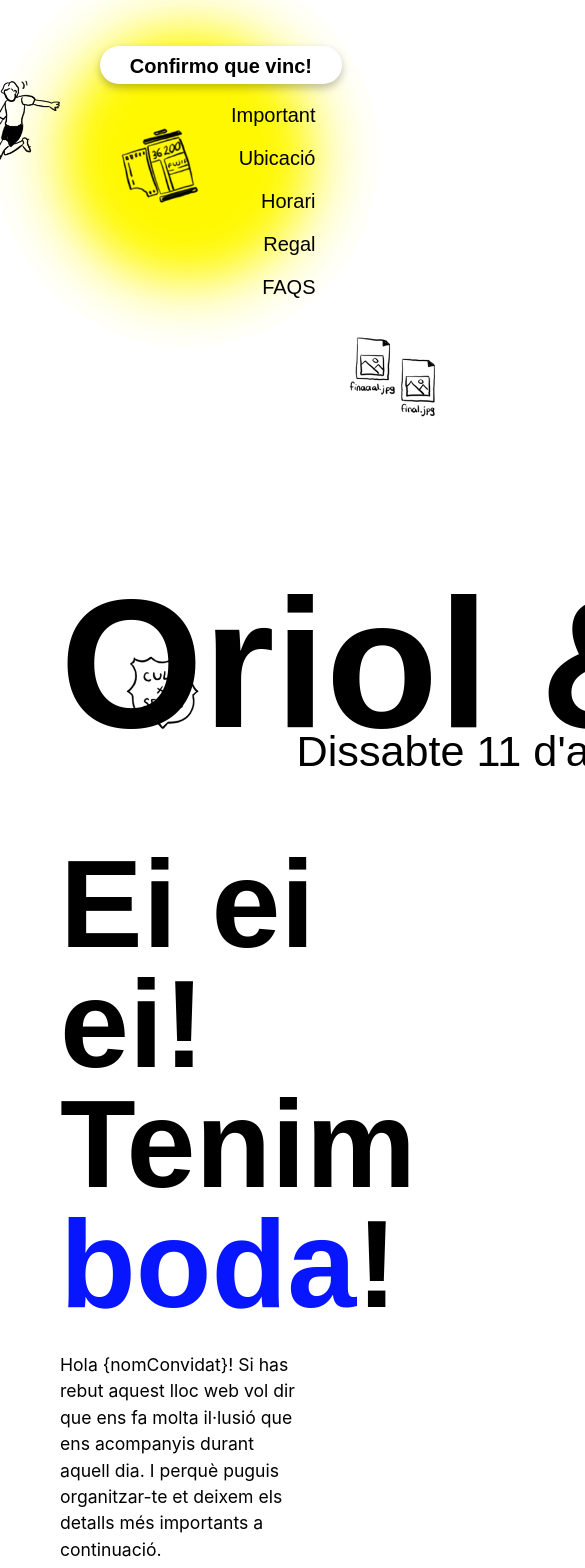
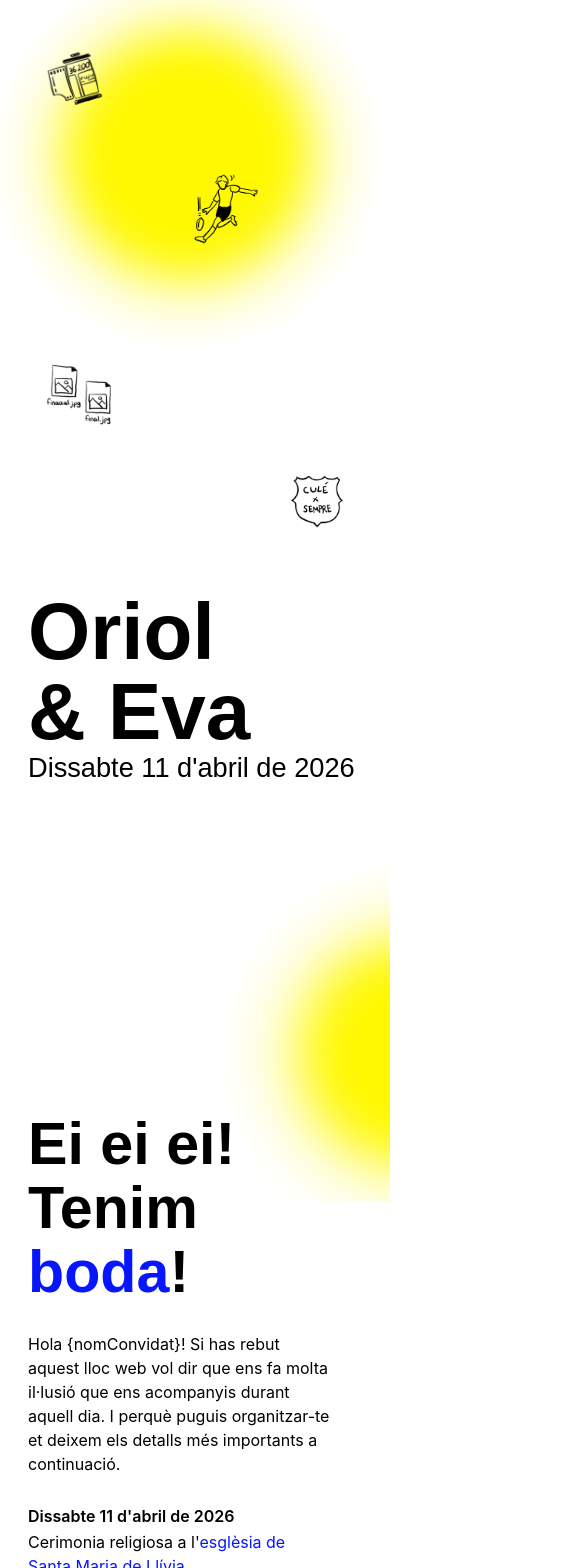
Before and after one commit to evadeharo/tenimboda.cat, a React (Vite) app: page / in a window 390 px wide. Shown: the top 1568 px of the page, 585 px wide, since content can reach past the window. Built offline with nearby package versions, Linux system fonts and the light colour scheme; a web font is replaced by a local one.

Commit message:
fix: mobile layout

```diff
--- a/src/App.tsx
+++ b/src/App.tsx
@@ -10,7 +10,7 @@ import Time from "./components/Time";
 function App() {
   return (
     <main className="relative">
-      <Header />
+      {/* <Header /> */}
       <Hero />
       <Important />
       <Location />
--- a/src/components/Faqs.tsx
+++ b/src/components/Faqs.tsx
@@ -20,9 +20,9 @@ const crossSvg = (
 
 export default function Faqs() {
   return (
-    <Grid className="pt-[6.25rem] min-h-screen" id="faqs">
+    <Grid className="pt-[6.25rem] min-h-[100dvh]" id="faqs">
       <div className="col-span-7">
-        <h2 className="text-title-l mb-[4.6875rem]">
+        <h2 className="text-title-l-mobile lg:text-title-l mb-[2.8rem] lg:mb-[4.6875rem]">
           {translations.faqs_title}
         </h2>
         <Accordion.Root
@@ -31,7 +31,7 @@ export default function Faqs() {
         >
           {translations.faqs_content.map((item) => (
             <Accordion.Item key={item.title} value={item.title}>
-              <Accordion.ItemTrigger className="text-subtitle-bold flex justify-between w-full text-left">
+              <Accordion.ItemTrigger className="text-subtitle-bold-mobile lg:text-subtitle-bold flex justify-between w-full text-left gap-6">
                 {item.title}
                 <Accordion.ItemIndicator className="data-[state=closed]:rotate-0 rotate-45 transform transition-all duration-200 aspect-square w-6 h-6 grid place-items-center">
                   <div className="w-5">{crossSvg}</div>
@@ -41,7 +41,7 @@ export default function Faqs() {
                 <Markdown
                   components={{
                     p: ({ children }) => (
-                      <p className="text-base">{children}</p>
+                      <p className="text-base-mobile lg:text-base mt-3 lg:mt-0">{children}</p>
                     ),
                     br: () => <span className="block h-2" />,
                     strong: ({ children }) => (
--- a/src/components/Footer.tsx
+++ b/src/components/Footer.tsx
@@ -4,11 +4,11 @@ import Markdown from "./Markdown";
 
 export default function Footer() {
   return (
-    <Grid className="py-[3.75rem] min-h-screen bg-yellow">
-      <div className="col-span-3">
+    <Grid className="py-[3rem] lg:py-[3.75rem] min-h-[100dvh] bg-yellow">
+      <div className="col-span-4 lg:col-span-3 order-2 lg:order-1">
         <Markdown
           components={{
-            p: ({ children }) => <p className="text-base">{children}</p>,
+            p: ({ children }) => <p className="text-base-mobile lg:text-base">{children}</p>,
             strong: ({ children }) => (
               <strong className="font-bold text-black">{children}</strong>
             ),
@@ -23,13 +23,13 @@ export default function Footer() {
           {translations.footer_reminder}
         </Markdown>
       </div>
-      <div className="col-start-5 col-span-5">
+      <div className="col-span-4 lg:col-start-5 lg:col-span-5 order-1 lg:order-2">
         <Markdown>{translations.footer_text}</Markdown>
       </div>
-      <div className="col-span-full flex items-end">
+      <div className="col-span-4 lg:col-span-full flex items-end order-3">
         <div className="flex flex-col w-max">
-          <h1 className="text-title-xl">{translations.orioleva}</h1>
-          <h2 className="text-subtitle">{translations.footer_thanks}</h2>
+          <h1 className="text-title-xl-mobile lg:text-title-xl w-2/3 lg:w-full">{translations.orioleva}</h1>
+          <h2 className="text-subtitle-mobile lg:text-subtitle">{translations.footer_thanks}</h2>
         </div>
       </div>
     </Grid>
--- a/src/components/Hero.tsx
+++ b/src/components/Hero.tsx
@@ -8,19 +8,19 @@ import { translations } from "../lib/texts";
 
 export default function Hero() {
   return (
-    <Grid className="h-screen flex items-end pb-[3.75rem] relative">
+    <Grid className="min-h-[100dvh] flex items-end pb-[3.75rem] relative">
       <div className="col-span-full">
-        <div className="flex flex-col items-center w-max">
-          <h1 className="text-title-xl">{translations.orioleva}</h1>
-          <h2 className="text-subtitle">{translations.subtitle}</h2>
+        <div className="flex flex-col lg:items-center lg:w-max">
+          <h1 className="text-title-xl-mobile lg:text-title-xl w-2/3 md:w-full">{translations.orioleva}</h1>
+          <h2 className="text-subtitle-mobile lg:text-subtitle">{translations.subtitle}</h2>
         </div>
       </div>
 
       <img src={image} className="absolute inset-0 -z-10" draggable={false} />
-      <img src={icon1} className="absolute top-[6.25rem] left-[6.25rem] -z-0 w-28" draggable={false} />
-      <img src={icon3} className="absolute top-[20rem] left-[20.625rem] -z-0 w-32" draggable={false} />
-      <img src={icon2} className="absolute top-[3.75rem] right-[20.25rem] -z-0 w-28" draggable={false} />
-      <img src={icon4} className="absolute top-[40rem] right-[10.625rem] -z-0 w-28" draggable={false} />
+      <img src={icon1} className="absolute top-[2rem] lg:top-[6.25rem] left-[2rem] lg:left-[6.25rem] -z-0 w-20 lg:w-28" draggable={false} />
+      <img src={icon3} className="absolute top-[22rem] left-[2rem] lg:top-[20rem] lg:left-[20.625rem] -z-0 w-24 lg:w-32" draggable={false} />
+      <img src={icon2} className="absolute top-[10rem] right-[8rem] lg:top-[3.75rem] lg:right-[20.25rem] -z-0 w-20 lg:w-28" draggable={false} />
+      <img src={icon4} className="absolute top-[29rem] right-[2rem] lg:top-[40rem] lg:right-[10.625rem] -z-0 w-20 lg:w-28" draggable={false} />
     </Grid>
   );
 }
--- a/src/components/Important.tsx
+++ b/src/components/Important.tsx
@@ -1,3 +1,4 @@
+import image from "../assets/images/spray/spray_bottom.png";
 import { useState } from "react";
 import { translations } from "../lib/texts";
 import Grid from "./Grid";
@@ -8,10 +9,13 @@ export default function Important() {
   const [pos, setPos] = useState<{ x: number; y: number }>({ x: 0, y: 0 });
 
   return (
-    <Grid className="h-screen flex items-end pb-[3.75rem]" id="important">
+    <Grid
+      className="min-h-[100dvh] flex items-end pb-[3.75rem] relative"
+      id="important"
+    >
       {hover && (
         <div
-          className="pointer-events-none fixed w-24 h-24 bg-blue rounded-full mix-blend-difference transition-transform duration-75"
+          className="hidden lg:fixed pointer-events-none w-24 h-24 bg-blue rounded-full mix-blend-difference transition-transform duration-75"
           style={{
             left: `${pos.x - 48}px`,
             top: `${pos.y - 48}px`,
@@ -21,18 +25,26 @@ export default function Important() {
       )}
 
       <div
-        className="col-span-7 group cursor-pointer"
+        className="col-span-4 lg:col-span-7 group cursor-pointer"
         onMouseEnter={() => setHover(true)}
         onMouseLeave={() => setHover(false)}
         onMouseMove={(e) => setPos({ x: e.clientX, y: e.clientY })}
       >
         <div>
-          <h2 className="text-title-l">{translations.important_title}</h2>
+          <h2 className="text-title-l-mobile lg:text-title-l">
+            {translations.important_title}
+          </h2>
           <Markdown
             components={{
-              p: ({ children }) => <p className="text-title-l">{children}</p>,
+              p: ({ children }) => (
+                <p className="text-title-l-mobile lg:text-title-l">
+                  {children}
+                </p>
+              ),
               strong: ({ children }) => (
-                <strong className="text-title-l text-blue">{children}</strong>
+                <strong className="text-title-l-mobile lg:text-title-l text-blue">
+                  {children}
+                </strong>
               ),
             }}
           >
@@ -43,7 +55,9 @@ export default function Important() {
         <Markdown
           components={{
             p: ({ children }) => (
-              <p className="group text-base mr-8 pt-7">{children}</p>
+              <p className="group text-base-mobile lg:text-base mr-8 pt-7">
+                {children}
+              </p>
             ),
           }}
         >
@@ -52,7 +66,9 @@ export default function Important() {
         <Markdown
           components={{
             p: ({ children }) => (
-              <p className="group text-base mr-8 pt-7">{children}</p>
+              <p className="group text-base-mobile lg:text-base mr-8 pt-7">
+                {children}
+              </p>
             ),
             strong: ({ children }) => (
               <strong className="text-black font-semibold">{children}</strong>
@@ -63,6 +79,8 @@ export default function Important() {
           {translations.important_details}
         </Markdown>
       </div>
+
+      <img src={image} className="absolute inset-0 -z-10 lg:hidden" draggable={false} />
     </Grid>
   );
 }
--- a/src/components/Present.tsx
+++ b/src/components/Present.tsx
@@ -5,13 +5,13 @@ import Markdown from "./Markdown";
 
 export default function Present() {
   return (
-    <Grid className="h-screen flex items-end pb-[3.75rem] relative" id="regal">
+    <Grid className="min-h-[100dvh] flex items-end pb-[3.75rem] relative" id="regal">
       <div className="col-span-7 flex flex-col gap-7">
         <Markdown
           components={{
-            p: ({ children }) => <h2 className="text-title-l pr-[10%]">{children}</h2>,
+            p: ({ children }) => <h2 className="text-title-l-mobile lg:text-title-l pr-[10%]">{children}</h2>,
             strong: ({ children }) => (
-              <strong className="text-title-l text-blue">{children}</strong>
+              <strong className="text-title-l-mobile lg:text-title-l text-blue">{children}</strong>
             ),
           }}
         >
@@ -19,7 +19,7 @@ export default function Present() {
         </Markdown>
         <Markdown
           components={{
-            p: ({ children }) => <p className="text-base">{children}</p>,
+            p: ({ children }) => <p className="text-base-mobile lg:text-base">{children}</p>,
             br: () => <span className="block h-5" />,
           }}
         >
--- a/src/index.css
+++ b/src/index.css
@@ -7,6 +7,13 @@
   --grid-gutter: 1.25rem;
 }
 
+/* Mobile */
+@media (max-width: 768px) {
+  :root {
+    --container-padding: 1.75rem;
+  }
+}
+
 html {
   scroll-behavior: smooth;
 }
--- a/tailwind.config.ts
+++ b/tailwind.config.ts
@@ -48,6 +48,22 @@ export default {
       "text-base": "text-[1.1rem] tracking-normal font-inter",
       "text-button": "text-[1.25rem] leading-none font-black tracking-normal font-roca",
       "text-cta": "text-[1.25rem] tracking-normal font-roca hover:underline",
+
+      // Mobile
+      "text-title-xl-mobile":
+        "text-[5rem] font-black leading-[5rem] tracking-normal font-roca",
+      "text-title-l-mobile":
+        "text-[3.7rem] font-black leading-[4rem] tracking-normal font-roca",
+      "text-title-m-mobile":
+        "text-[3.2rem] font-black leading-[3.25rem] tracking-normal font-roca",
+      "text-subtitle-mobile":
+        "text-[1.7rem] leading-[2rem] font-light tracking-normal font-roca",
+      "text-subtitle-bold-mobile":
+        "text-[1.4rem] leading-[1.7rem] font-black tracking-normal font-roca",
+      "text-base-mobile": "text-[1rem] tracking-normal font-inter",
+      "text-button-mobile": "text-[1rem] leading-none font-black tracking-normal font-roca",
+      "text-cta-mobile": "text-[1rem] tracking-normal font-roca hover:underline",
+
     }),
   ],
 } satisfies Config;
```
Also changed, not shown: src/components/Location.tsx (+7 -7 lines), src/components/Time.tsx (+11 -11 lines).
